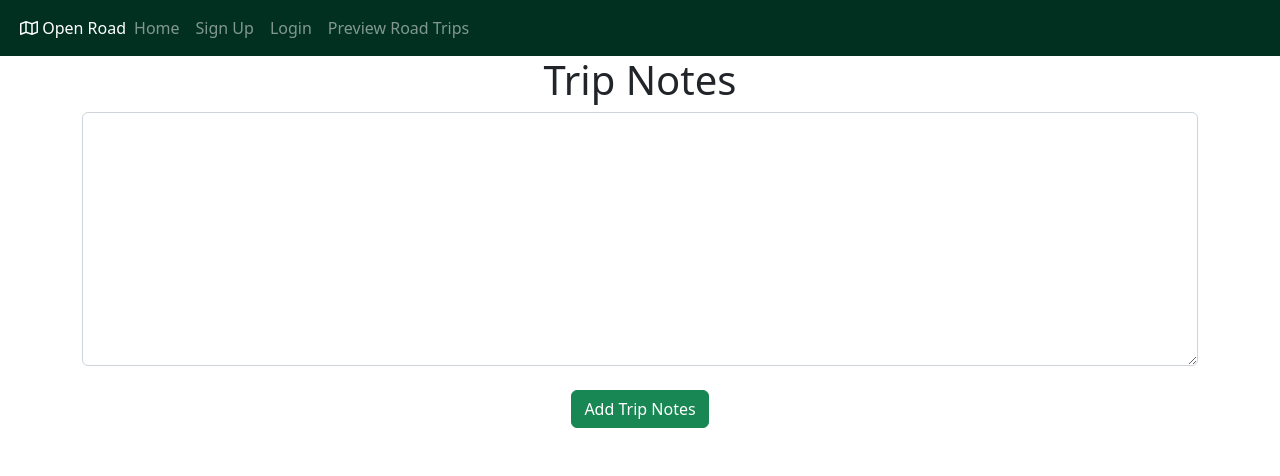
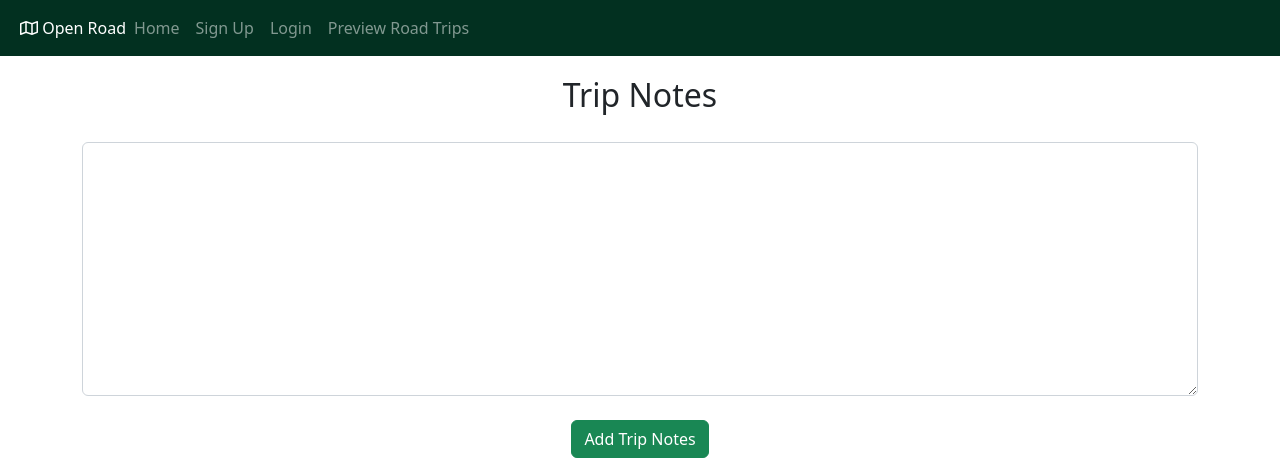
Before and after one commit to Megwana/OpenRoad, a Flask app: page /plan in a window 1280 px wide. Shown: the top 476 px of the page. Run offline with Flask 2, Linux system fonts and the light colour scheme; some libraries are stand-ins or nearby versions.

Commit message:
corrected Trip Notes from h1 to h2

```diff
--- a/openroad/static/css/style.css
+++ b/openroad/static/css/style.css
@@ -1,4 +1,7 @@
 /* styling for base.html */
+h1, h2 {
+    text-align: center;
+}
 .logo, .fa-map{
     color: white;
 }
--- a/openroad/templates/home.html
+++ b/openroad/templates/home.html
@@ -113,6 +113,6 @@
             </div>
         </div>
     </div>
+    <br>
 </section>
-<br>
 {% endblock %}
--- a/openroad/templates/plan.html
+++ b/openroad/templates/plan.html
@@ -2,7 +2,7 @@
 {% block title %} Trip Notes {% endblock %}
 {% block content %}
 <section class="container">
-<h1 align="center">Trip Notes</h1>
+<h2 >Trip Notes</h2>
 <ul class="list-group list-group-flush" id="notes">
     {% for plan in user.notes %}
     <li class="list-group-item">{{ plan.data }}
```
